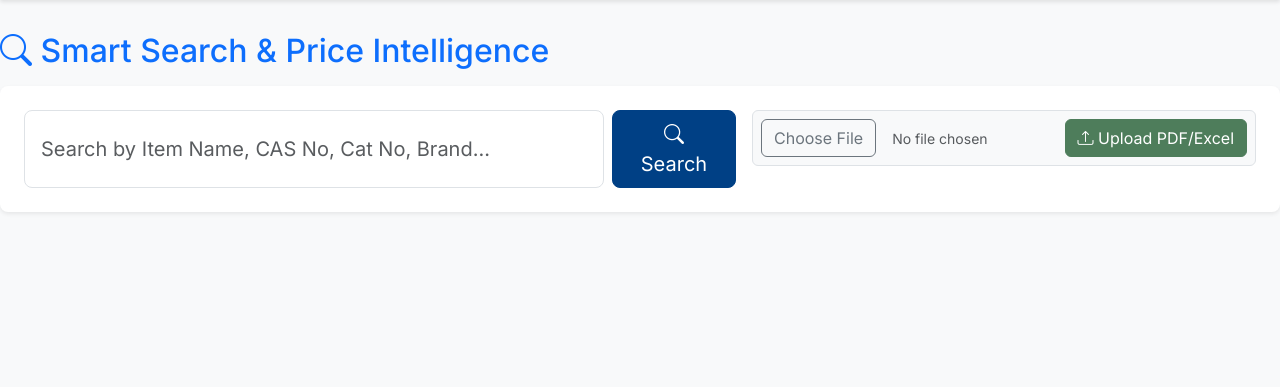
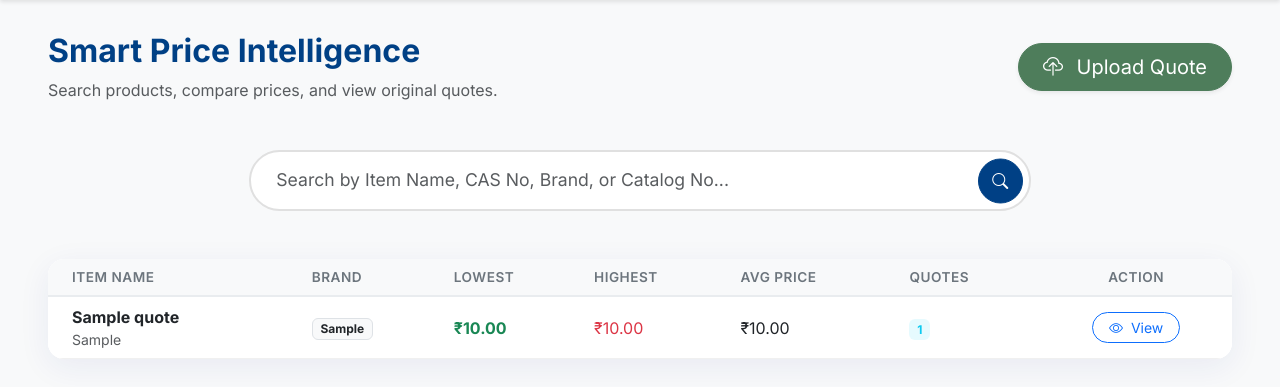
Before and after one commit to Ring701/edudap-office-v2, a Flask app: page / in a window 1280 px wide. Shown: the part 79-466 px from the top of the page. Run offline with Flask 3, Linux system fonts and the light colour scheme; a user stored in the database is signed in; tables that the repository leaves empty hold one stand-in row (values such as "Sample post"); some libraries are stand-ins or nearby versions.

Commit message:
Update index.html

```diff
--- a/app/templates/dashboard/index.html
+++ b/app/templates/dashboard/index.html
@@ -2,79 +2,128 @@
 
 {% block title %}Dashboard - EduDAP Office{% endblock %}
 
+{% block extra_css %}
+<style>
+    /* Glassmorphism Styles */
+    .glass-card {
+        background: rgba(255, 255, 255, 0.95);
+        backdrop-filter: blur(10px);
+        -webkit-backdrop-filter: blur(10px);
+        border: 1px solid rgba(255, 255, 255, 0.3);
+        box-shadow: 0 8px 32px 0 rgba(31, 38, 135, 0.07);
+        border-radius: 16px;
+    }
+
+    /* Premium Search Bar */
+    .search-input {
+        border-radius: 50px;
+        border: 2px solid #e0e0e0;
+        padding: 15px 25px;
+        transition: all 0.3s ease;
+        font-size: 1.1rem;
+    }
+
+    .search-input:focus {
+        border-color: var(--edu-blue);
+        box-shadow: 0 4px 15px rgba(0, 64, 133, 0.15);
+    }
+
+    /* Table Styling */
+    .table-modern {
+        margin-bottom: 0;
+    }
+    .table-modern thead th {
+        background-color: #f8f9fa;
+        color: #6c757d;
+        font-weight: 600;
+        border-bottom: 2px solid #e9ecef;
+        text-transform: uppercase;
+        font-size: 0.85rem;
+        letter-spacing: 0.5px;
+    }
+    .table-modern tbody td {
+        vertical-align: middle;
+        border-bottom: 1px solid #f0f0f0;
+    }
+
+    /* Mobile Card Grid */
+    .product-card {
+        transition: transform 0.2s;
+    }
+    .product-card:active {
+        transform: scale(0.98);
+    }
+</style>
+{% endblock %}
+
 {% block content %}
-<div class="row mb-4">
-    <div class="col-md-12">
-        <h2 class="text-primary mb-3">
-            <i class="bi bi-search"></i> Smart Search & Price Intelligence
-        </h2>
+<div class="container-fluid px-lg-5">
 
-        <div class="card p-4 shadow-sm">
-            <div class="row g-3">
-                <div class="col-md-7">
-                    <form action="{{ url_for('dashboard.dashboard') }}" method="GET" class="d-flex gap-2">
-                        <input type="text" name="query" class="form-control form-control-lg"
-                               placeholder="Search by Item Name, CAS No, Cat No, Brand..."
-                               value="{{ request.args.get('query', '') }}">
-                        <button type="submit" class="btn btn-primary btn-lg px-4">
-                            <i class="bi bi-search"></i> Search
+    <div class="row mb-5 align-items-center">
+        <div class="col-md-8">
+            <h2 class="fw-bold" style="color: var(--edu-blue);">Smart Price Intelligence</h2>
+            <p class="text-muted mb-0">Search products, compare prices, and view original quotes.</p>
+        </div>
+        <div class="col-md-4 text-md-end mt-3 mt-md-0">
+            <button class="btn btn-success btn-lg rounded-pill shadow-sm px-4" data-bs-toggle="modal" data-bs-target="#uploadModal">
+                <i class="bi bi-cloud-upload me-2"></i> Upload Quote
             </button>
-                    </form>
+        </div>
     </div>
 
-                <div class="col-md-5">
-                    <form action="{{ url_for('dashboard.upload_quote') }}" method="POST" enctype="multipart/form-data" class="d-flex gap-2 align-items-center bg-light p-2 rounded border">
-                        <label class="btn btn-outline-secondary">
-                            Choose File <input type="file" name="file" hidden required>
-                        </label>
-                        <span class="text-muted small flex-grow-1 ps-2" id="file-name">No file chosen</span>
-                        <button type="submit" class="btn btn-success">
-                            <i class="bi bi-upload"></i> Upload PDF/Excel
+    <div class="row justify-content-center mb-5">
+        <div class="col-lg-8 col-md-10">
+            <form action="{{ url_for('dashboard.dashboard') }}" method="GET" class="position-relative">
+                <input type="text" name="query" class="form-control search-input"
+                       placeholder="Search by Item Name, CAS No, Brand, or Catalog No..."
+                       value="{{ query }}" autocomplete="off">
+                <button type="submit" class="btn btn-primary position-absolute top-50 end-0 translate-middle-y me-2 rounded-circle"
+                        style="width: 45px; height: 45px; display: flex; align-items: center; justify-content: center;">
+                    <i class="bi bi-search"></i>
                 </button>
             </form>
         </div>
     </div>
-        </div>
-    </div>
-</div>
 
-{% if price_intelligence %}
-<div class="card shadow-sm">
-    <div class="card-header bg-primary text-white d-flex justify-content-between align-items-center">
-        <span><i class="bi bi-graph-up"></i> Price Intelligence Results ({{ price_intelligence|length }} found)</span>
-    </div>
+    {% if price_data %}
+
+        <div class="d-none d-md-block">
+            <div class="card glass-card border-0 overflow-hidden">
                 <div class="card-body p-0">
                     <div class="table-responsive">
-            <table class="table table-hover table-striped mb-0 align-middle">
-                <thead class="table-light">
+                        <table class="table table-hover table-modern">
+                            <thead>
                                 <tr>
-                        <th>Item Name</th>
-                        <th>Brand/Make</th>
-                        <th>Lowest Price</th>
-                        <th>Highest Price</th>
+                                    <th class="ps-4">Item Name</th>
+                                    <th>Brand</th>
+                                    <th>Lowest</th>
+                                    <th>Highest</th>
                                     <th>Avg Price</th>
                                     <th>Quotes</th>
-                        <th>Action</th>
+                                    <th class="text-center">Action</th>
                                 </tr>
                             </thead>
                             <tbody>
-                    {% for item in price_intelligence %}
+                                {% for item in price_data %}
                                 <tr>
-                        <td class="fw-bold text-dark">{{ item.item_name }}</td>
-                        <td><span class="badge bg-secondary">{{ item.make_brand }}</span></td>
+                                    <td class="ps-4">
+                                        <div class="fw-bold text-dark">{{ item.item_name }}</div>
+                                        <div class="small text-muted">{{ item.cas_no or item.cat_no or '' }}</div>
+                                    </td>
+                                    <td><span class="badge bg-light text-dark border">{{ item.make_brand }}</span></td>
                                     <td class="text-success fw-bold">₹{{ "%.2f"|format(item.min_price) }}</td>
-                        <td class="text-danger fw-bold">₹{{ "%.2f"|format(item.max_price) }}</td>
+                                    <td class="text-danger">₹{{ "%.2f"|format(item.max_price) }}</td>
                                     <td>₹{{ "%.2f"|format(item.avg_price) }}</td>
-                        <td><span class="badge bg-info text-dark">{{ item.quote_count }}</span></td>
-                        <td>
+                                    <td><span class="badge bg-info bg-opacity-10 text-info">{{ item.quote_count }}</span></td>
+                                    <td class="text-center">
                                         {% if item.file_url %}
                                         <a href="{{ url_for('dashboard.download_file', filename=item.file_url) }}"
-                               class="btn btn-sm btn-outline-primary"
-                               target="_blank">
-                                <i class="bi bi-eye"></i> View
+                                           target="_blank"
+                                           class="btn btn-sm btn-outline-primary rounded-pill px-3">
+                                            <i class="bi bi-eye me-1"></i> View
                                         </a>
                                         {% else %}
-                            <span class="text-muted small">No File</span>
+                                        <span class="text-muted small">-</span>
                                         {% endif %}
                                     </td>
                                 </tr>
@@ -84,20 +133,95 @@
                     </div>
                 </div>
             </div>
+        </div>
+
+        <div class="d-md-none">
+            <div class="row g-3">
+                {% for item in price_data %}
+                <div class="col-12">
+                    <div class="card glass-card border-0 product-card">
+                        <div class="card-body">
+                            <div class="d-flex justify-content-between align-items-start mb-2">
+                                <h6 class="fw-bold text-primary mb-0 pe-2">{{ item.item_name }}</h6>
+                                {% if item.file_url %}
+                                <a href="{{ url_for('dashboard.download_file', filename=item.file_url) }}"
+                                   target="_blank" class="text-primary">
+                                    <i class="bi bi-eye fs-5"></i>
+                                </a>
+                                {% endif %}
+                            </div>
+
+                            <div class="d-flex justify-content-between small text-muted mb-3">
+                                <span>{{ item.make_brand }}</span>
+                                <span>{{ item.cas_no or item.cat_no or '' }}</span>
+                            </div>
+
+                            <div class="bg-light rounded p-2 d-flex justify-content-between align-items-center">
+                                <div>
+                                    <span class="d-block text-success small fw-bold">Low: ₹{{ "%.0f"|format(item.min_price) }}</span>
+                                    <span class="d-block text-danger small">High: ₹{{ "%.0f"|format(item.max_price) }}</span>
+                                </div>
+                                <div class="text-end">
+                                    <span class="d-block small text-muted">Avg Price</span>
+                                    <span class="fw-bold text-dark">₹{{ "%.0f"|format(item.avg_price) }}</span>
+                                </div>
+                            </div>
+                        </div>
+                    </div>
+                </div>
+                {% endfor %}
+            </div>
+        </div>
+
+    {% elif query %}
+        <div class="text-center mt-5">
+            <div class="mb-3 text-muted opacity-50">
+                <i class="bi bi-search display-1"></i>
+            </div>
+            <h4 class="text-muted">No products found</h4>
+            <p class="text-muted">Try adjusting your search for "{{ query }}"</p>
+        </div>
     {% else %}
-    {% if request.args.get('query') %}
-    <div class="alert alert-warning text-center mt-4">
-        <h4>No results found for "{{ request.args.get('query') }}"</h4>
-        <p>Try searching for a different item name or brand.</p>
+        <div class="row justify-content-center mt-5">
+            <div class="col-md-6">
+                <div class="card border-0 shadow-sm" style="background: linear-gradient(135deg, var(--edu-blue) 0%, var(--edu-green) 100%); color: white; border-radius: 16px;">
+                    <div class="card-body text-center p-5">
+                        <i class="bi bi-quote display-4 opacity-50"></i>
+                        <p class="fs-5 mt-3 mb-0 fst-italic">"{{ motivational_quote }}"</p>
+                    </div>
+                </div>
+            </div>
         </div>
     {% endif %}
-{% endif %}
+</div>
 
-<script>
-    // Simple script to show selected filename in the upload box
-    document.querySelector('input[type="file"]').addEventListener('change', function(e) {
-        var fileName = e.target.files[0].name;
-        document.getElementById('file-name').innerText = fileName;
-    });
-</script>
+<div class="modal fade" id="uploadModal" tabindex="-1" aria-hidden="true">
+    <div class="modal-dialog modal-dialog-centered">
+        <div class="modal-content border-0 shadow">
+            <div class="modal-header border-0 bg-light">
+                <h5 class="modal-title fw-bold text-primary">Upload New Quote</h5>
+                <button type="button" class="btn-close" data-bs-dismiss="modal"></button>
+            </div>
+            <div class="modal-body p-4">
+                <form action="{{ url_for('dashboard.upload_quote') }}" method="POST" enctype="multipart/form-data">
+                    {{ upload_form.hidden_tag() }}
+
+                    <div class="mb-4 text-center">
+                        <i class="bi bi-cloud-arrow-up display-1 text-muted opacity-25"></i>
+                        <p class="small text-muted mt-2">Supports .xlsx, .xls, .pdf</p>
+                    </div>
+
+                    <div class="mb-3">
+                        <label class="form-label fw-bold">Select File</label>
+                        {{ upload_form.file(class="form-control form-control-lg") }}
+                    </div>
+
+                    <button type="submit" class="btn btn-success w-100 py-2 fw-bold rounded-pill">
+                        Process File
+                    </button>
+                </form>
+            </div>
+        </div>
+    </div>
+</div>
 {% endblock %}
```
Lines whose indentation alone changed are shown as unchanged.
